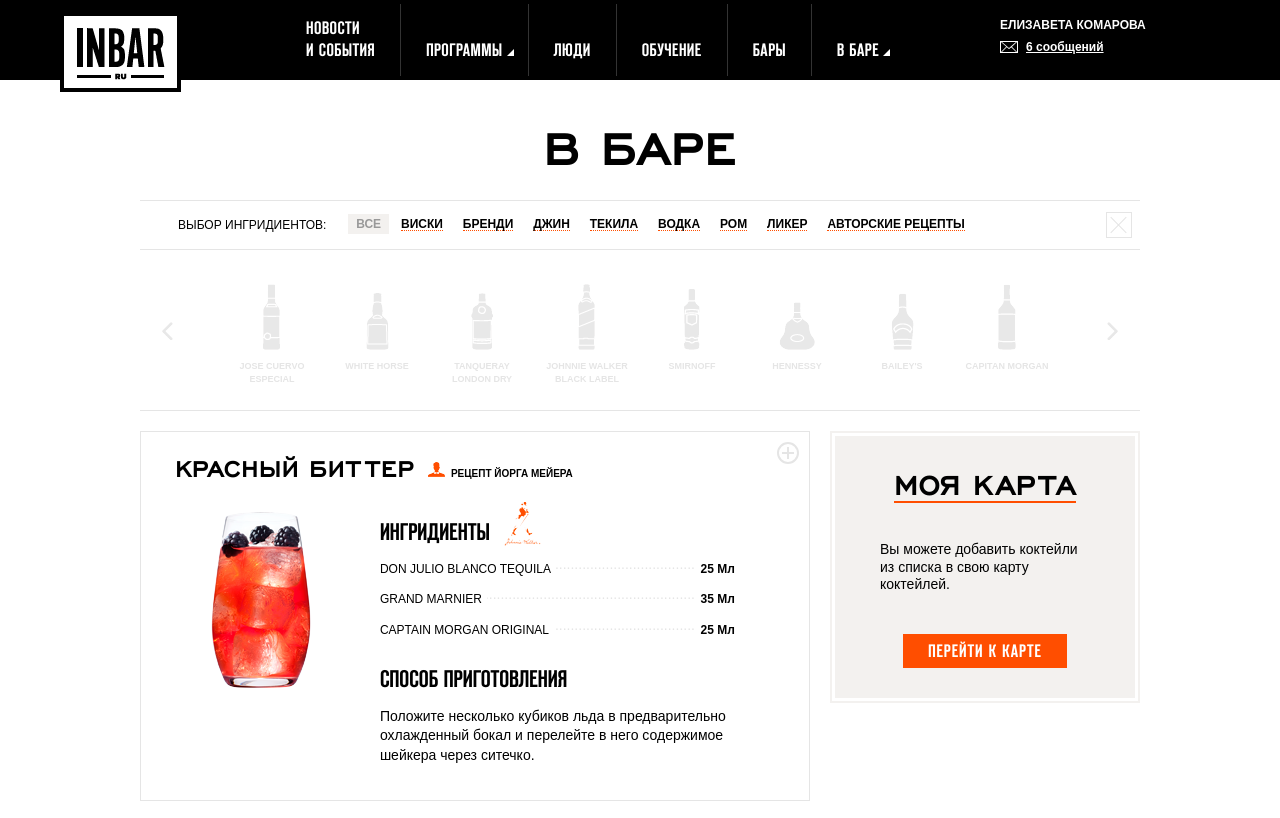
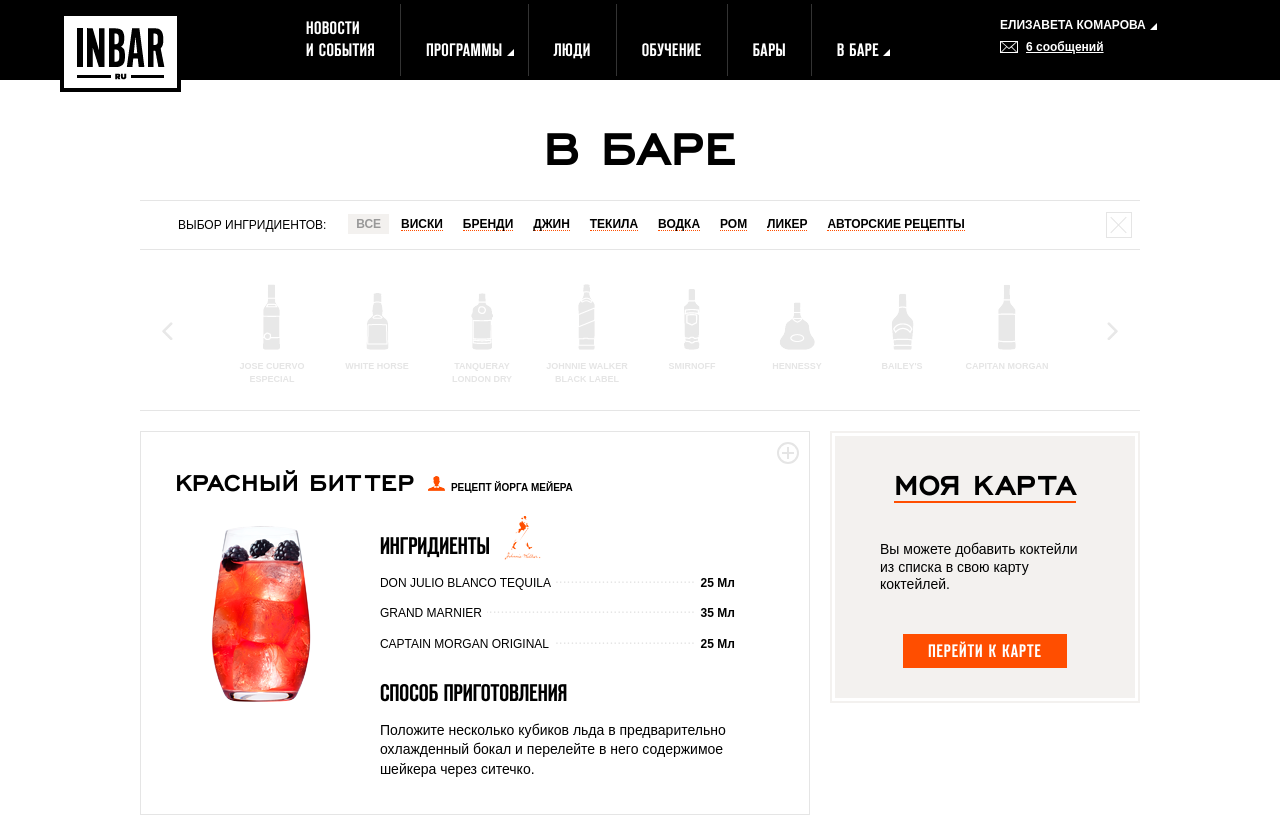
Before and after one commit to Paramount1987/inbar, a plain HTML site: page index.html in a window 1280 px wide. Shown: the top 818 px of the page. Drawn offline with nearby package versions, Linux system fonts and the light colour scheme.

Commit message:
style edited

```diff
--- a/index.html
+++ b/index.html
@@ -46,7 +46,7 @@
               </ul>
             </nav>
             <div class="pull-right header-user-profile">
-              <span class="header-user-name">Елизавета комарова</span>
+              <span class="header-user-name">Елизавета комарова<span class="triangle-r"></span></span>
               <a href="#" class="header-user-mail"><span class="i-mail-white"></span>6 сообщений</a>
               <ul class="user-nav">
                 <li><a href="#" class="user-nav-link"><span class="icon i-user-gray"></span>Личный кабинет</a></li>
--- a/sass/_drinks.sass
+++ b/sass/_drinks.sass
@@ -112,6 +112,7 @@
 .inbar-pics
   margin: 15px 0 0 -10px
   line-height: 45px
+  height: 54px
   vertical-align: bottom
   img
     margin-left: 10px
--- a/sass/_header.sass
+++ b/sass/_header.sass
@@ -119,8 +119,11 @@
     display: none
   .user-nav
     @include opacity(1)
+  .triangle-r
+    border-color: transparent transparent #000 transparent
 
 .header-user-name
+  position: relative
   display: block
   margin: 0 0 3px 0
   color: $white
@@ -129,6 +132,16 @@
   text-transform: uppercase
   cursor: pointer
   @include text-overflow()
+  .triangle-r
+    position: absolute
+    bottom: 4px
+    margin-left: 4px
+    width: 0
+    height: 0
+    border-style: solid
+    border-width: 0 0 7px 7px
+    border-color: transparent transparent #fff transparent
+
 
 .header-user-mail
   color: #fff
```
Also changed, not shown: style/style.css.
